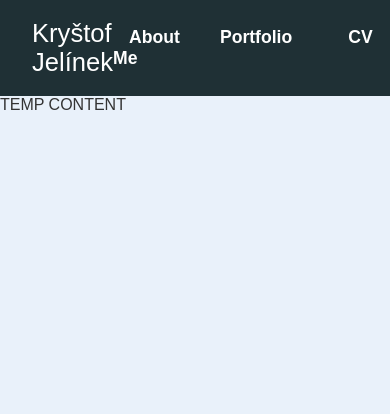
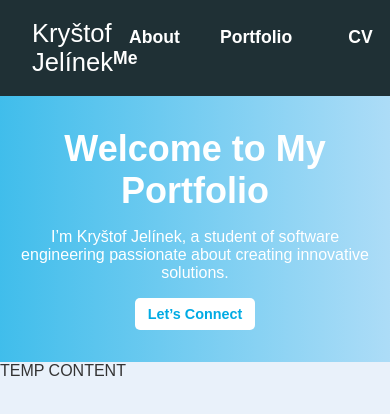
Before and after one commit to Krystof-Jelinek/Portfolio, a Vue app: page / in a window 390 px wide. Shown: the top 414 px of the page. Built offline with nearby package versions, Linux system fonts and the light colour scheme; the HTML template or start-up script is replaced by a standard one.

Commit message:
added hero section

```diff
--- a/src/App.vue
+++ b/src/App.vue
@@ -1,9 +1,11 @@
 <script setup lang="ts">
-  import Navbar from './components/Navbar.vue';
+  import HeroSection from './components/HeroSection.vue';
+import Navbar from './components/Navbar.vue';
 </script>
 
 <template>
   <Navbar></Navbar>
+  <HeroSection></HeroSection>
 
 
   <div class="tmp-content">
--- /dev/null
+++ b/src/components/HeroSection.vue
@@ -0,0 +1,95 @@
+<script setup lang="ts">
+import { useI18n } from 'vue-i18n'
+
+const { t } = useI18n()
+</script>
+
+<template>
+  <section class="hero">
+    <div class="container">
+      <h2>
+        {{ t('hero.welcome') }}
+      </h2>
+
+      <p>
+        {{ t('hero.moto') }}
+      </p>
+
+      <a
+        href="#contact"
+        class="cta-button"
+      >
+        {{ t('hero.connectButton') }}
+      </a>
+    </div>
+  </section>
+</template>
+
+<style scoped>
+.hero {
+    background: linear-gradient(90deg, #00ABE4, #d9e9fc);
+    background-size: 200% 100%;
+    animation: gradientFlow 8s ease infinite;
+
+    color: white;
+    text-align: center;
+
+    padding: 3.5rem 1rem;
+}
+
+
+.hero p {
+    margin-top: 1rem;
+    margin-bottom: 0rem;
+}
+
+
+@keyframes gradientFlow {
+    0% {
+        background-position: 0% 50%;
+    }
+
+    50% {
+        background-position: 100% 50%;
+    }
+
+    100% {
+        background-position: 0% 50%;
+    }
+}
+
+.hero h2 {
+    font-size: 50px;
+}
+
+.cta-button {
+    background: #FFFFFF;
+    color: #00ABE4;
+    padding: 0.7rem 1rem;
+    border-radius: 5px;
+    margin-top: 1rem;
+    font-weight: bold;
+    display: inline-block;
+    transition: 0.3s ease, color 0.3s ease;
+}
+
+.cta-button:hover {
+    background: #00ABE4;
+    color: #FFFFFF;
+}
+
+@media (max-width: 768px) {
+    .hero {
+        padding: 2rem 1rem;
+    }
+
+    .hero h2 {
+        font-size: 36px;
+    }
+
+    .cta-button {
+        padding: 0.5rem 0.8rem;
+        font-size: 0.9rem;
+    }
+}
+</style>
--- /dev/null
+++ b/src/i18n/cz/hero.ts
@@ -0,0 +1,5 @@
+export default {
+    welcome: 'Vítejte v mém portfoliu',
+    moto: 'Jmenuji se Kryštof Jelínek, studuji softwarové inženýrství a zajímám se o tvorbu inovativních řešení.',
+    connectButton: 'Kontaktujte mě'
+}
--- /dev/null
+++ b/src/i18n/en/hero.ts
@@ -0,0 +1,5 @@
+export default {
+    welcome: 'Welcome to My Portfolio',
+    moto: 'I’m Kryštof Jelínek, a student of software engineering passionate about creating innovative solutions.',
+    connectButton: 'Let’s Connect'
+}
--- a/src/i18n/index.ts
+++ b/src/i18n/index.ts
@@ -2,12 +2,17 @@ import { createI18n } from 'vue-i18n'
 import navbarCz from './cz/navbar'
 import navbarEn from './en/navbar'
 
+import heroEn from './en/hero'
+import heroCz from './cz/hero'
+
 const messages = {
   en: {
-    navbar: navbarEn
+    navbar: navbarEn,
+    hero: heroEn,
   },
   cz: {
-    navbar: navbarCz
+    navbar: navbarCz,
+    hero: heroCz,
   },
 }
 
```
